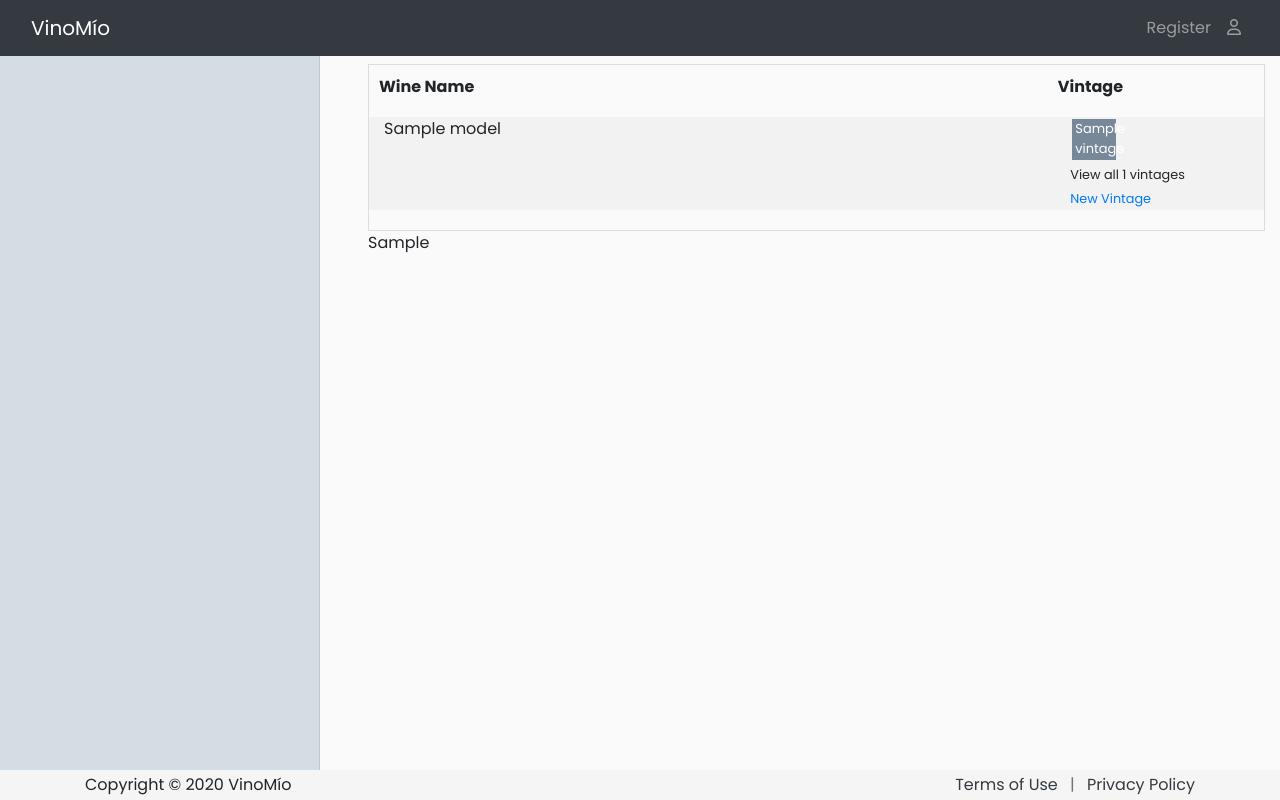
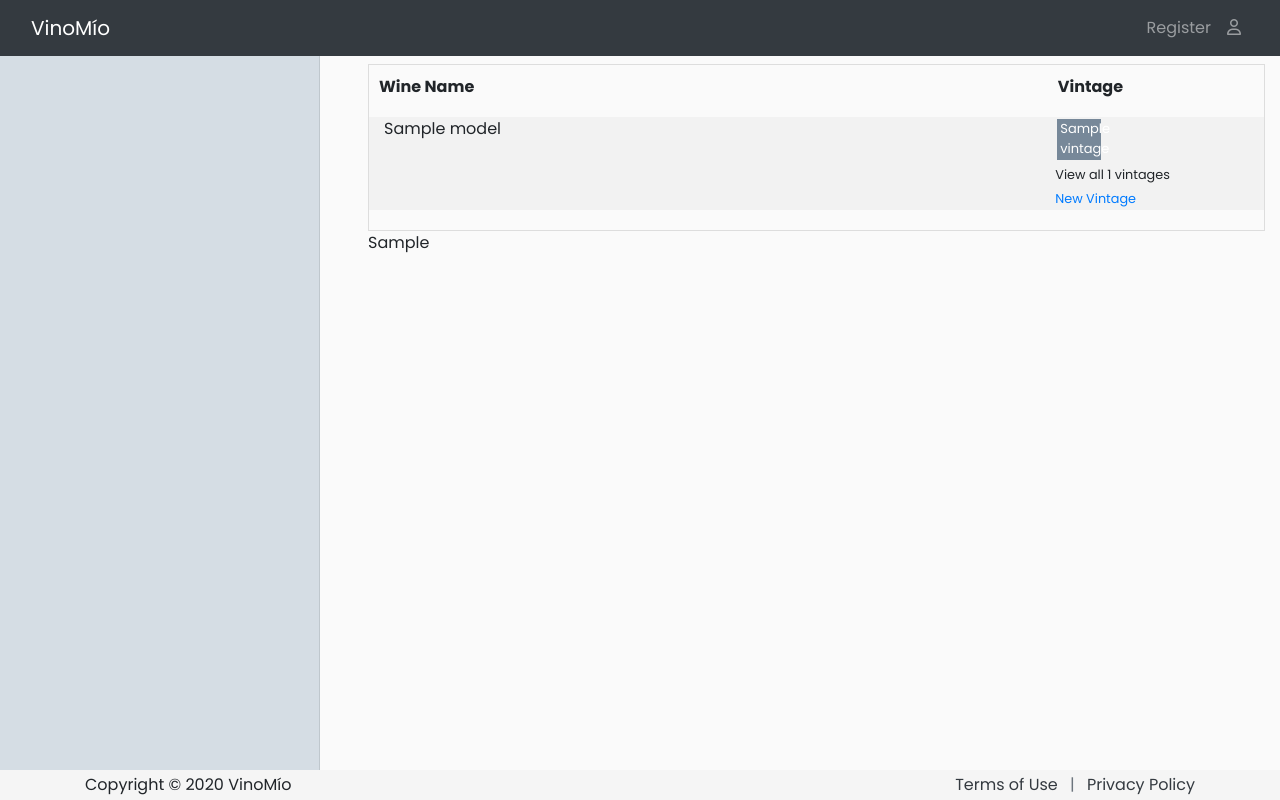
Before and after one commit to cjrisua/reviews, a Django app: template wine/templates/wine/wine/list.html in a window 1280 px wide. Run offline with Django 3.2, Linux system fonts and the light colour scheme; the template is opened without the code that fills it: most values are stand-ins (such as "Sample title", 1, 10 or a date in 2020); parts of the project's set-up code (start-up, migrations or seed data) failed here and were passed over; some libraries are stand-ins or nearby versions.

Commit message:
ui screen updates

```diff
--- a/static/wine/entities.css
+++ b/static/wine/entities.css
@@ -30,7 +30,7 @@ input[type="search"]::-webkit-search-results-decoration { display: none; }
 .vintage-container {
   display: flex;
   flex-flow: column wrap;
-  max-width: 239px !important;
+  max-width: 223px !important;
 }
 .blending-container {
   display: flex;
--- a/wine/templates/wine/wine/list.html
+++ b/wine/templates/wine/wine/list.html
@@ -18,8 +18,8 @@
     <div class="col-sm-6 col-md-7 col-lg-9">
       {{ model }}
     </div>
-    <div class="col-auto">
-      <div class="container vintage-container">
+    <div class="col-lg-3 col-sm-1">
+      <div class="">
         {% if model.vintages_indexing|length > 0 %}
           <div class="flex-row">
             {% for vintage in model.vintages_indexing %}
```
